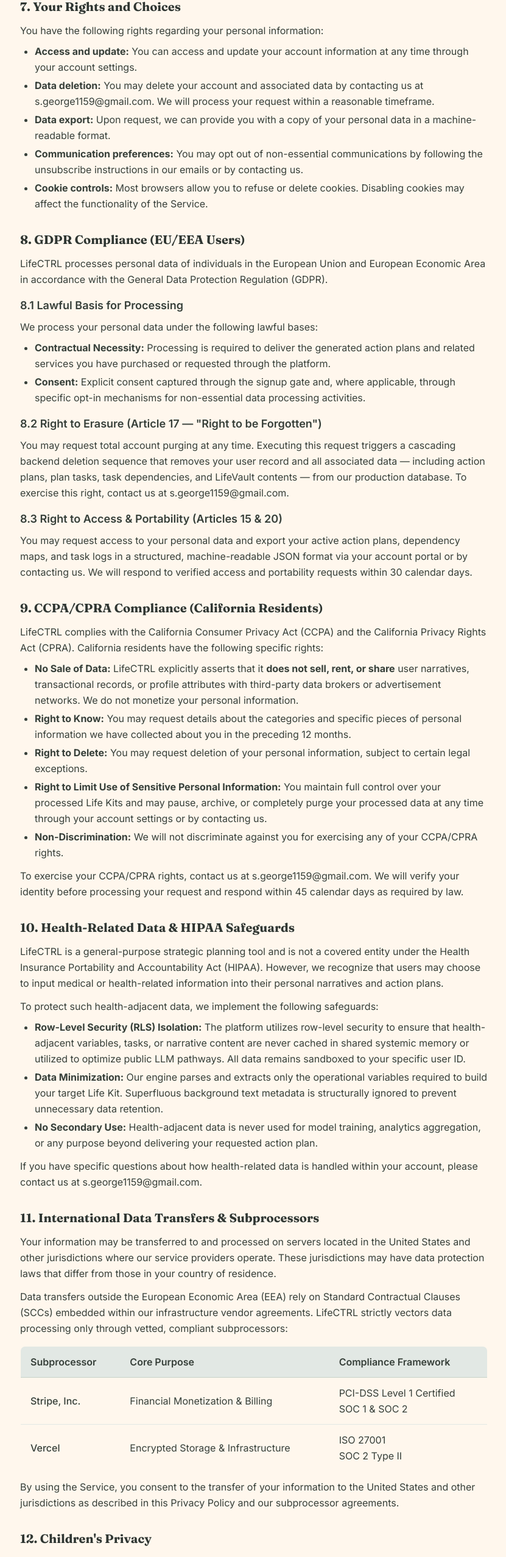
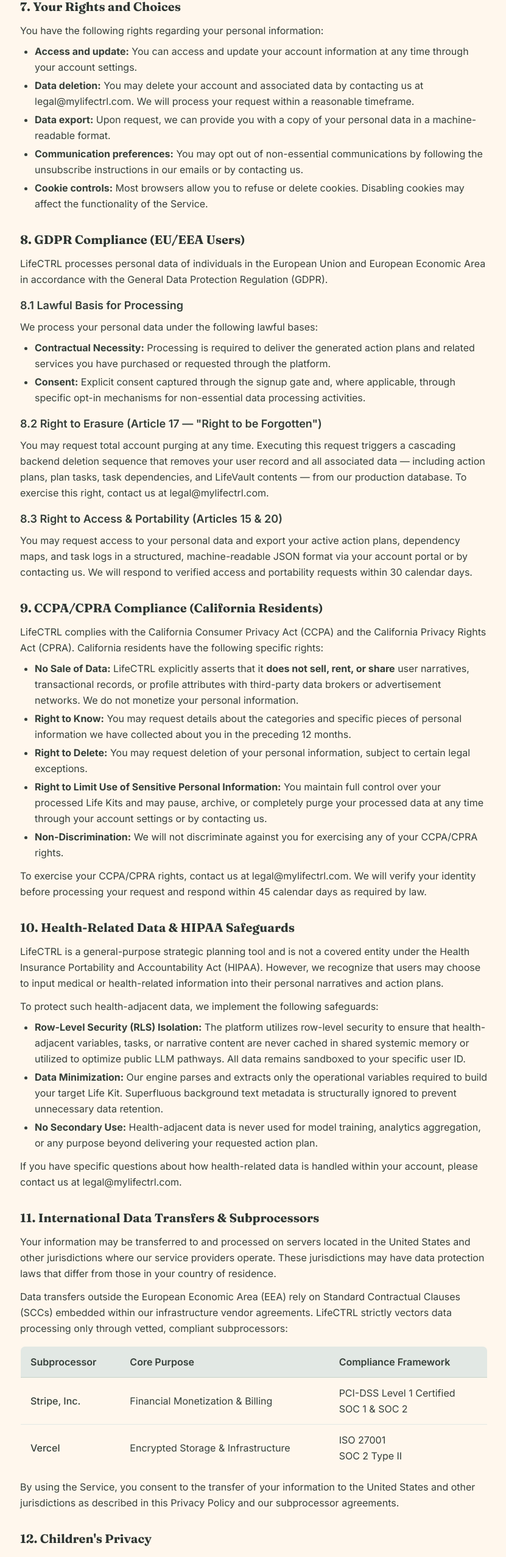
Before and after one commit to sgeorge1159-stack/mylifectrl, a React (Vite) app in the folder client/: page /privacy in a window 1280 px wide. Shown: the part 3280-5833 px from the top of the page at 61% size, without its empty margins (223-1054 px from the left). Built offline with nearby package versions, Linux system fonts and the light colour scheme.

Commit message:
Replace personal Gmail addresses with mylifectrl.com aliases
- Landing.tsx: institutional inquiry -> hello@mylifectrl.com
- Privacy.tsx: privacy/legal contacts (6x) -> legal@mylifectrl.com
- Privacy.tsx: footer Contact link -> hello@mylifectrl.com

```diff
--- a/client/src/pages/Landing.tsx
+++ b/client/src/pages/Landing.tsx
@@ -297,7 +297,7 @@ export default function Landing() {
             universities, workforce programs, and social-service agencies.
           </p>
           <a
-            href="mailto:Stephanie.george9066@gmail.com?subject=Institutional%20Access%20Inquiry"
+            href="mailto:hello@mylifectrl.com?subject=Institutional%20Access%20Inquiry"
             className="btn-secondary text-sm px-6 py-3"
           >
             Interested in institutional access? Contact us
--- a/client/src/pages/Privacy.tsx
+++ b/client/src/pages/Privacy.tsx
@@ -197,7 +197,7 @@ export default function Privacy() {
                 <li><strong>Access and update:</strong> You can access and update your account information at any time
                   through your account settings.</li>
                 <li><strong>Data deletion:</strong> You may delete your account and associated data by contacting us at
-                  s.george1159@gmail.com. We will process your request within a reasonable timeframe.</li>
+                  legal@mylifectrl.com. We will process your request within a reasonable timeframe.</li>
                 <li><strong>Data export:</strong> Upon request, we can provide you with a copy of your personal data in
                   a machine-readable format.</li>
                 <li><strong>Communication preferences:</strong> You may opt out of non-essential communications by
@@ -231,7 +231,7 @@ export default function Privacy() {
                 You may request total account purging at any time. Executing this request triggers a cascading backend
                 deletion sequence that removes your user record and all associated data — including action plans, plan
                 tasks, task dependencies, and LifeVault contents — from our production database. To exercise this right,
-                contact us at s.george1159@gmail.com.
+                contact us at legal@mylifectrl.com.
               </p>
 
               <h3 className="text-lg font-semibold text-calm-800 mt-4 mb-2">8.3 Right to Access &amp; Portability (Articles 15 &amp; 20)</h3>
@@ -274,7 +274,7 @@ export default function Privacy() {
                 </li>
               </ul>
               <p className="mt-3">
-                To exercise your CCPA/CPRA rights, contact us at s.george1159@gmail.com. We will verify your identity
+                To exercise your CCPA/CPRA rights, contact us at legal@mylifectrl.com. We will verify your identity
                 before processing your request and respond within 45 calendar days as required by law.
               </p>
             </section>
@@ -308,7 +308,7 @@ export default function Privacy() {
               </ul>
               <p className="mt-3">
                 If you have specific questions about how health-related data is handled within your account, please
-                contact us at s.george1159@gmail.com.
+                contact us at legal@mylifectrl.com.
               </p>
             </section>
 
@@ -389,8 +389,8 @@ export default function Privacy() {
               <p>
                 If you have any questions, concerns, or requests regarding this Privacy Policy, our data practices, or
                 to exercise any of the rights described in this policy, please contact us at{' '}
-                <a href="mailto:s.george1159@gmail.com" className="text-brand-600 hover:text-brand-700 underline">
-                  s.george1159@gmail.com
+                <a href="mailto:legal@mylifectrl.com" className="text-brand-600 hover:text-brand-700 underline">
+                  legal@mylifectrl.com
                 </a>.
               </p>
             </section>
@@ -410,7 +410,7 @@ export default function Privacy() {
               <Link to="/" className="hover:text-brand-600 transition-colors">Home</Link>
               <Link to="/terms" className="hover:text-brand-600 transition-colors">Terms of Service</Link>
               <Link to="/privacy" className="hover:text-brand-600 transition-colors font-medium text-calm-700">Privacy Policy</Link>
-              <a href="mailto:s.george1159@gmail.com" className="hover:text-brand-600 transition-colors">Contact</a>
+              <a href="mailto:hello@mylifectrl.com" className="hover:text-brand-600 transition-colors">Contact</a>
             </div>
           </div>
         </div>
```
